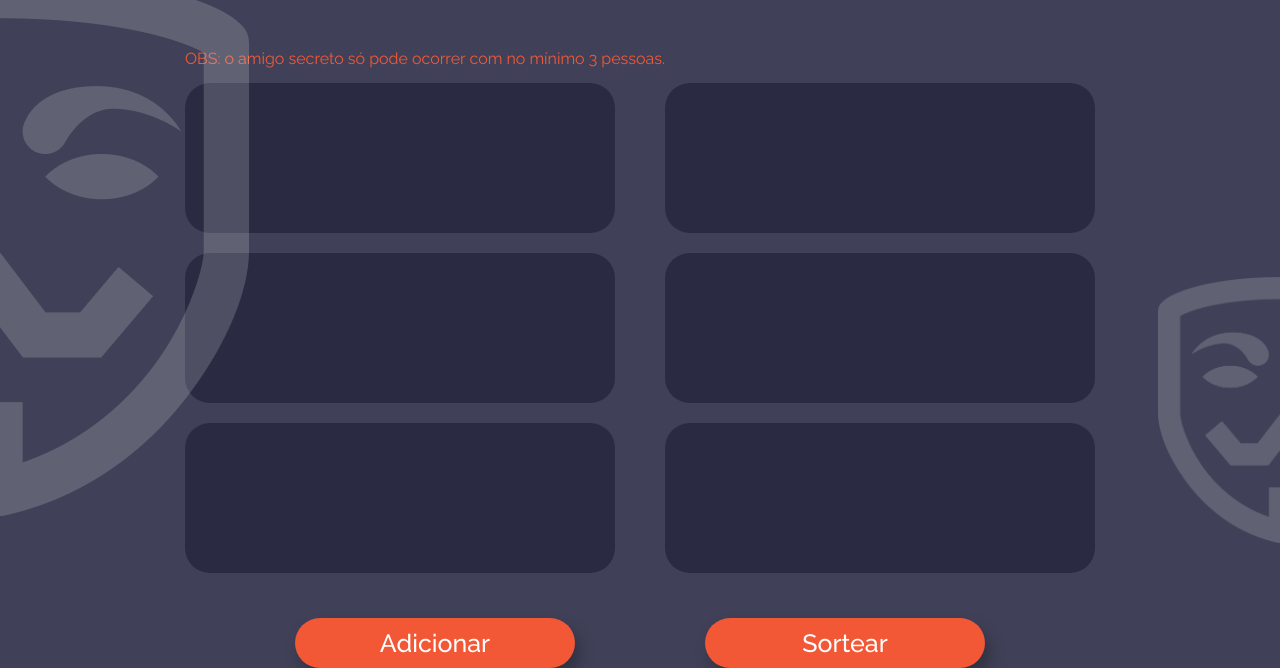
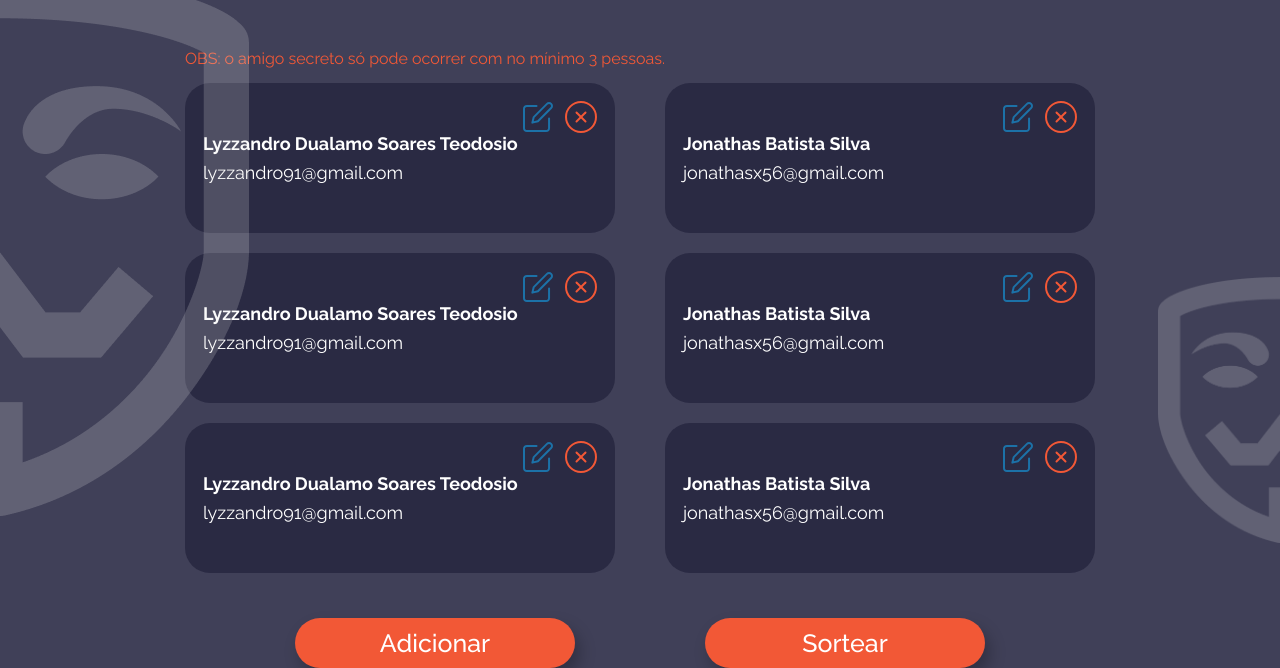
Before and after one commit to devs-e-perigosos/amigo-secreto, a plain HTML site: page frontend/pages/indexParticipatensInsuficientes.html in a window 1280 px wide. Shown: the part 203-871 px from the top of the page. Drawn offline with Linux system fonts and the light colour scheme.

Commit message:
estilizando nome, email e buttons dos cards

```diff
--- a/frontend/pages/indexParticipatensInsuficientes.html
+++ b/frontend/pages/indexParticipatensInsuficientes.html
@@ -19,47 +19,109 @@
         </div>
         <div class="participantes">
             <div class="card">
-                <p class="nome" id="nome"></p>
-                <p class="email" id="email"></p>
+                <span class="buttons">
+                    <img src="/frontend/img/editButton.svg">
+                    <img src="/frontend/img/deleteButton.svg">
+                </span>
+                <span class="data">
+                    <p class="nome" id="nome">Lyzzandro Dualamo Soares Teodosio</p>
+                    <p class="email" id="email">lyzzandro91@gmail.com</p>
+                </span>
             </div>
             <div class="card">
-                <p class="nome" id="nome"></p>
-                <p class="email" id="email"></p>
+                <span class="buttons">
+                    <img src="/frontend/img/editButton.svg">
+                    <img src="/frontend/img/deleteButton.svg">
+                </span>
+                <span class="data">
+                    <p class="nome" id="nome">Jonathas Batista Silva</p>
+                    <p class="email" id="email">jonathasx56@gmail.com</p>
+                </span>
             </div>
             <div class="card">
-                <p class="nome" id="nome"></p>
-                <p class="email" id="email"></p>
+                <span class="buttons">
+                    <img src="/frontend/img/editButton.svg">
+                    <img src="/frontend/img/deleteButton.svg">
+                </span>
+                <span class="data">
+                    <p class="nome" id="nome">Lyzzandro Dualamo Soares Teodosio </p>
+                    <p class="email" id="email">lyzzandro91@gmail.com</p>
+                </span>
             </div>
             <div class="card">
-                <p class="nome" id="nome"></p>
-                <p class="email" id="email"></p>
+                <span class="buttons">
+                    <img src="/frontend/img/editButton.svg">
+                    <img src="/frontend/img/deleteButton.svg">
+                </span>
+                <span class="data">
+                    <p class="nome" id="nome">Jonathas Batista Silva</p>
+                    <p class="email" id="email">jonathasx56@gmail.com</p>
+                </span>
             </div>
             <div class="card">
-                <p class="nome" id="nome"></p>
-                <p class="email" id="email"></p>
-            </div><div class="card">
-                <p class="nome" id="nome"></p>
-                <p class="email" id="email"></p>
+                <span class="buttons">
+                    <img src="/frontend/img/editButton.svg">
+                    <img src="/frontend/img/deleteButton.svg">
+                </span>
+                <span class="data">
+                    <p class="nome" id="nome">Lyzzandro Dualamo Soares Teodosio</p>
+                    <p class="email" id="email">lyzzandro91@gmail.com</p>
+                </span>
             </div>
             <div class="card">
-                <p class="nome" id="nome"></p>
-                <p class="email" id="email"></p>
+                <span class="buttons">
+                    <img src="/frontend/img/editButton.svg">
+                    <img src="/frontend/img/deleteButton.svg">
+                </span>
+                <span class="data">
+                    <p class="nome" id="nome">Jonathas Batista Silva</p>
+                    <p class="email" id="email">jonathasx56@gmail.com</p>
+                </span>
             </div>
             <div class="card">
-                <p class="nome" id="nome"></p>
-                <p class="email" id="email"></p>
+                <span class="buttons">
+                    <img src="/frontend/img/editButton.svg">
+                    <img src="/frontend/img/deleteButton.svg">
+                </span>
+                <span class="data">
+                    <p class="nome" id="nome">Lyzzandro Dualamo Soares Teodosio</p>
+                    <p class="email" id="email">lyzzandro91@gmail.com</p>
+                </span>
             </div>
             <div class="card">
-                <p class="nome" id="nome"></p>
-                <p class="email" id="email"></p>
+                <span class="buttons">
+                    <img src="/frontend/img/editButton.svg">
+                    <img src="/frontend/img/deleteButton.svg">
+                </span>
+                <span class="data">
+                    <p class="nome" id="nome">Jonathas Batista Silva</p>
+                    <p class="email" id="email">jonathasx56@gmail.com</p>
+                </span>
             </div>
             <div class="card">
-                <p class="nome" id="nome"></p>
-                <p class="email" id="email"></p>
+                <span class="buttons">
+                    <img src="/frontend/img/editButton.svg">
+                    <img src="/frontend/img/deleteButton.svg">
+                </span>
+                <span class="data">
+                    <p class="nome" id="nome">Lyzzandro Dualamo Soares Teodosio </p>
+                    <p class="email" id="email">lyzzandro91@gmail.com</p>
+                </span>
+            </div>
+            <div class="card">
+                <span class="buttons">
+                    <img src="/frontend/img/editButton.svg">
+                    <img src="/frontend/img/deleteButton.svg">
+                </span>
+                <span class="data">
+                    <p class="nome" id="nome">Jonathas Batista Silva</p>
+                    <p class="email" id="email">jonathasx56@gmail.com</p>
+                </span>
             </div>
 
         </div>
         <div class="btn">
+
             <input type="button" name="button" id="btn" value="Adicionar">
             <input type="button" name="button" id="btn" value="Sortear">
         </div>
--- a/frontend/styles/cards.css
+++ b/frontend/styles/cards.css
@@ -38,6 +38,34 @@ main {
     width: 430px;
     height: 150px;
     margin: 0 0px 20px 0;
+    display: flex;
+    flex-direction: column;
+}
+
+.data{
+    margin: 0 18px 0 18px;
+}
+
+.buttons{
+    display: flex;
+    justify-content: flex-end;
+    margin: 18px 18px 0 18px;
+}
+
+.buttons img{
+    margin: 0 0 0 12px;
+    cursor: pointer;
+}
+
+.nome, .email{
+    font-size: 18px;
+    color: white;
+    font-family: "Raleway";
+}
+
+.nome{
+    font-weight: 700;
+    margin: 0 0 8px 0;
 }
 
 .btn {
--- a/frontend/styles/tela-cadastro.css
+++ b/frontend/styles/tela-cadastro.css
@@ -13,6 +13,7 @@ label {
   display: flex;
   flex-direction: column;
 }
+
 
 .label-email {
   margin-top: 35px;
```
Also changed, not shown: frontend/img/deleteButton.svg (added), frontend/img/editButton.svg (added).
